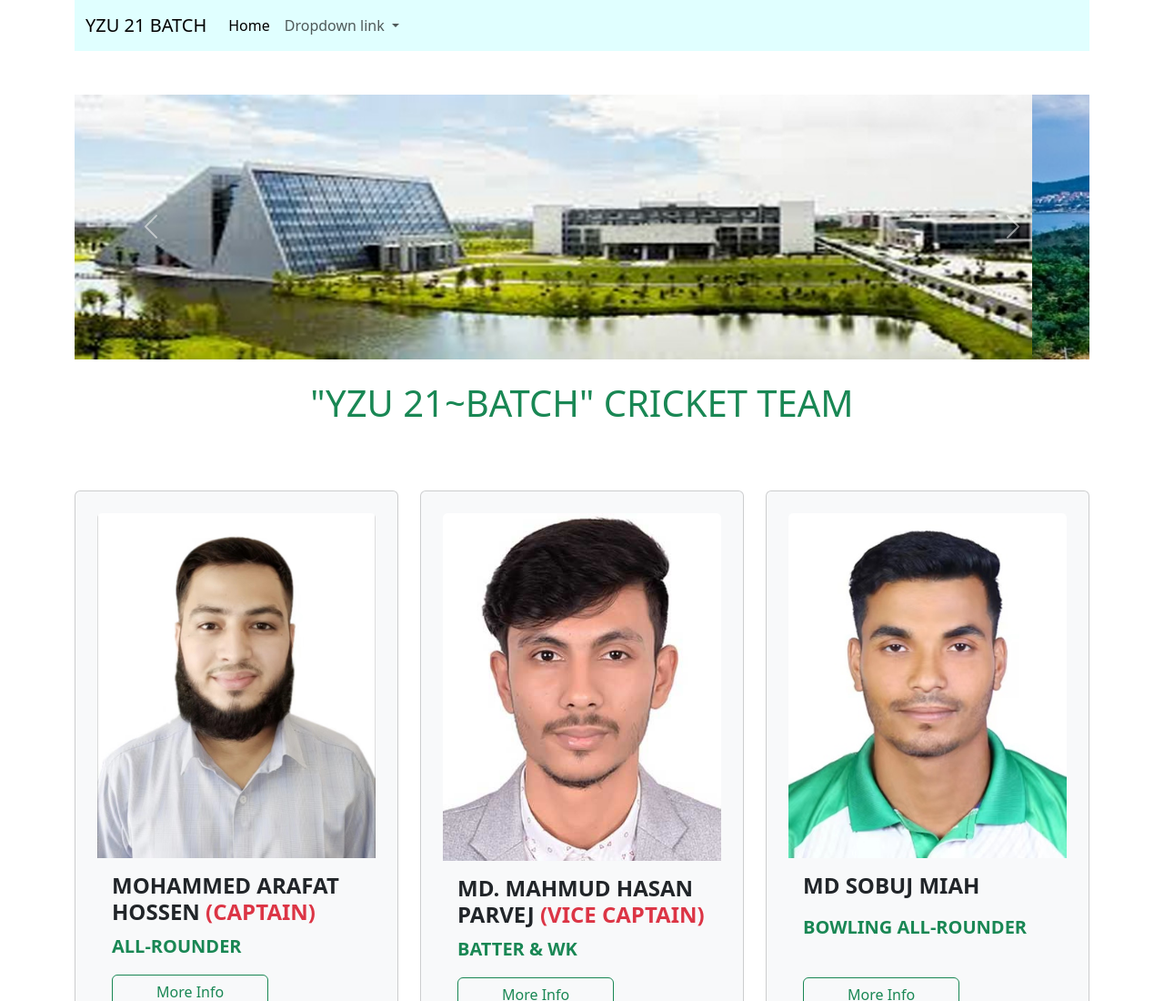
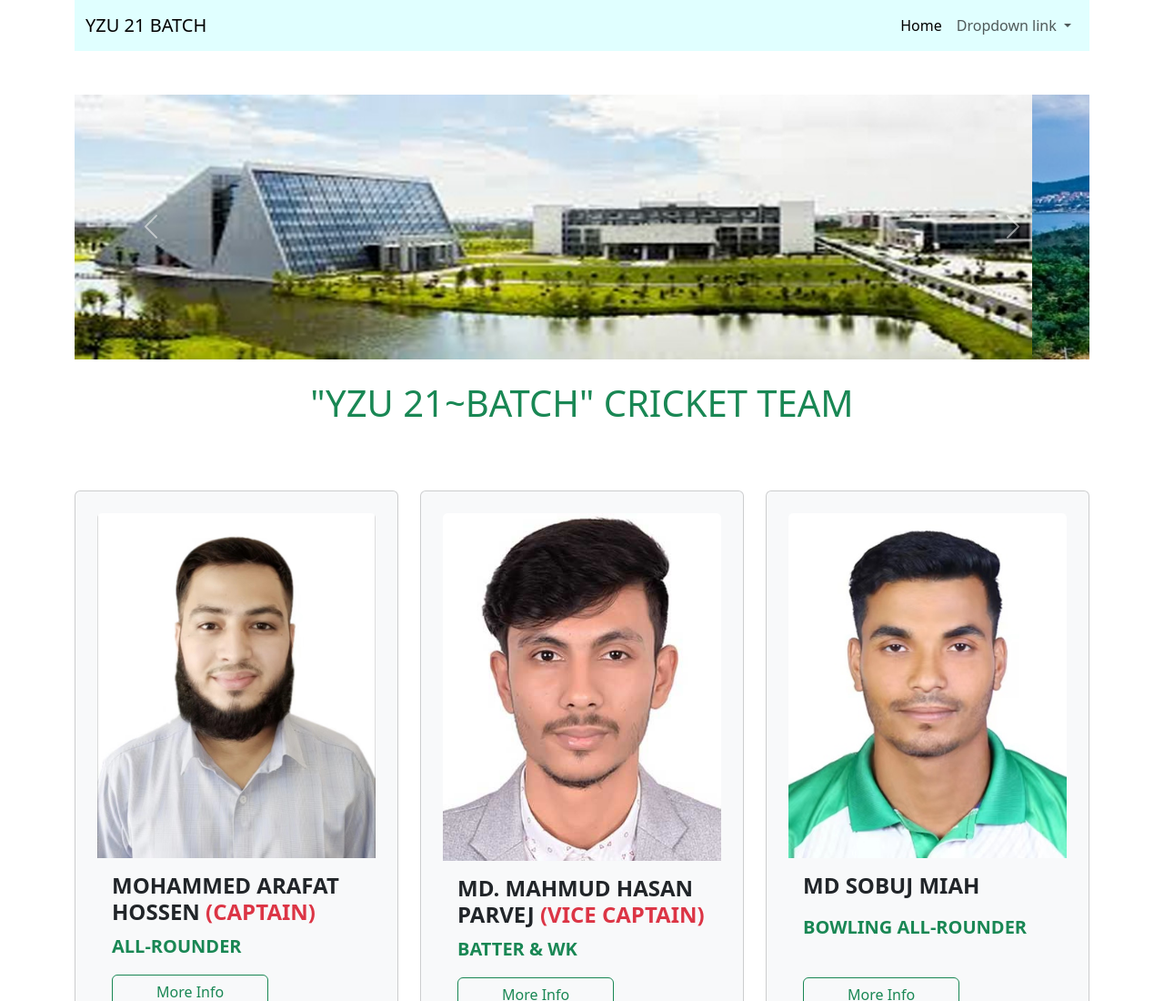
Before and after one commit to mahmud1618/YZU-2021-Batch-Cricket-Team, a plain HTML site: page index.html in a window 1280 px wide. Shown: the top 1100 px of the page at 91% size. Drawn offline with nearby package versions, Linux system fonts and the light colour scheme.

Commit message:
add details

```diff
--- a/index.html
+++ b/index.html
@@ -10,9 +10,10 @@
 </head>
 <header>
     <nav style="background-color: lightcyan" class="navbar navbar-expand-lg">
-        <div class="container-fluid">
+        <div class="container-fluid d-flex">
             <a class="navbar-brand" href="#">YZU 21 BATCH</a>
-            <button class="navbar-toggler" type="button" data-bs-toggle="collapse" data-bs-target="#navbarNavDropdown"
+            <div>
+                <button class="navbar-toggler" type="button" data-bs-toggle="collapse" data-bs-target="#navbarNavDropdown"
                 aria-controls="navbarNavDropdown" aria-expanded="false" aria-label="Toggle navigation">
                 <span class="navbar-toggler-icon"></span>
             </button>
@@ -34,6 +35,7 @@
                         </ul>
                     </li>
                 </ul>
+            </div>
             </div>
         </div>
     </nav>
```
